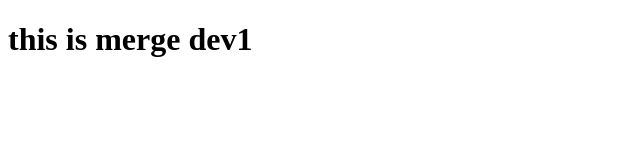
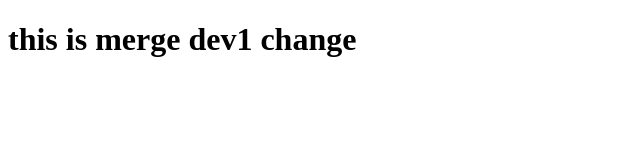
Before and after one commit to Kaksophat/test1, a plain HTML site: page dev1.html in a window 1280 px wide. Shown: the whole page, without its empty margins (0-640 px from the left). Drawn offline with Linux system fonts and the light colour scheme.

Commit message:
dev1 dev2 change

```diff
--- a/dev1.html
+++ b/dev1.html
@@ -6,6 +6,6 @@
     <title>Document</title>
 </head>
 <body>
-    <h1>this is merge dev1</h1>
+    <h1>this is merge dev1 change</h1>
 </body>
 </html>
```
Also changed, not shown: dev2.html (+1 -1 lines).
